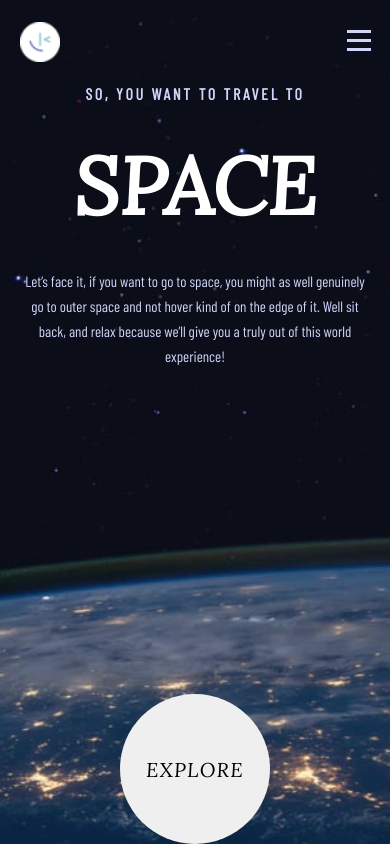
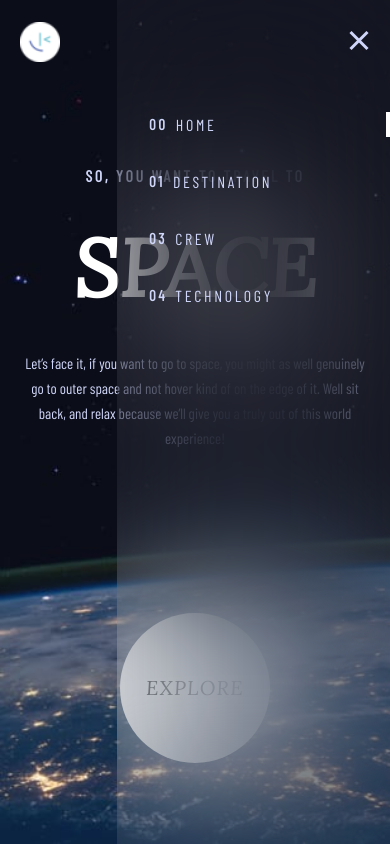
Before and after one commit to NemesOliver/space-website, a Next.js app: page / in a window 390 px wide. Both pictures are taken after a click on the element 358 px from the left and 42 px from the top of the page. Built offline with nearby package versions, Linux system fonts and the light colour scheme.

Commit message:
mobile navigation - DONE

```diff
--- a/components/Nav.js
+++ b/components/Nav.js
@@ -1,9 +1,16 @@
-import React from "react";
+import React, { useState } from "react";
+import { AnimatePresence } from "framer-motion";
 import Link from "next/link";
+import Image from "next/image";
 import Navigation from "./styles/Navigation.styles";
-import Image from "next/image";
+import { NavMobile } from "./styles/NavMobile.styles";
+import Flex from "./styles/utils/Flex";
 
 const Nav = () => {
+  const [open, setOpen] = useState(false);
+
+  const toggleNavigation = () => setOpen(!open);
+
   return (
     <Navigation>
       <div className="nav-container">
@@ -17,13 +24,59 @@ const Nav = () => {
         </Link>
         <div className="hamburger">
           <Image
-            src="/assets/hamburger.svg"
+            onClick={toggleNavigation}
+            src={`/assets/${open ? "close.svg" : "hamburger.svg"}`}
             alt="menu icon"
             width={24}
             height={21}
           />
         </div>
       </div>
+      <AnimatePresence>
+        {open && (
+          <NavMobile
+            initial={{ x: "100%" }}
+            animate={{ x: 0 }}
+            transition={{ ease: "easeIn", duration: 0.3 }}
+            exit={{ x: "100%" }}
+          >
+            <ul>
+              <li className="active">
+                <Flex justify="flex-start">
+                  <span className="navText">
+                    <p>00</p>
+                  </span>
+                  <p className="navText">HOME</p>
+                </Flex>
+              </li>
+              <li>
+                <Flex justify="flex-start">
+                  <span className="navText">
+                    <p>01</p>
+                  </span>
+                  <p className="navText">DESTINATION</p>
+                </Flex>
+              </li>
+              <li>
+                <Flex justify="flex-start">
+                  <span className="navText">
+                    <p>03</p>
+                  </span>
+                  <p className="navText">CREW</p>
+                </Flex>
+              </li>
+              <li>
+                <Flex justify="flex-start">
+                  <span className="navText">
+                    <p>04</p>
+                  </span>
+                  <p className="navText">TECHNOLOGY</p>
+                </Flex>
+              </li>
+            </ul>
+          </NavMobile>
+        )}
+      </AnimatePresence>
     </Navigation>
   );
 };
--- a/components/styles/GlobalStyles.js
+++ b/components/styles/GlobalStyles.js
@@ -14,6 +14,7 @@ const GlobalStyles = createGlobalStyle`
         font-weight: 400;
         color: ${({ theme }) => theme.color};
         text-align: center;
+        overflow: hidden;
     }
 
     h1 {
--- /dev/null
+++ b/components/styles/NavMobile.styles.js
@@ -0,0 +1,31 @@
+import { motion } from "framer-motion";
+import styled from "styled-components";
+
+export const NavMobile = styled(motion.div)`
+  background: rgba(255, 255, 255, 0.04);
+  backdrop-filter: blur(70px);
+  position: absolute;
+  top: 0;
+  right: 0;
+  height: 100vh;
+  width: 70%;
+
+  ul {
+    list-style: none;
+    margin-top: 7rem;
+    margin-left: 2rem;
+
+    li {
+      margin-bottom: 2rem;
+      span {
+        font-weight: bold;
+        color: white;
+        margin-right: 0.5rem;
+      }
+    }
+
+    .active {
+      border-right: 4px solid white;
+    }
+  }
+`;
--- a/components/styles/Navigation.styles.js
+++ b/components/styles/Navigation.styles.js
@@ -17,6 +17,7 @@ const Navigation = styled.nav`
 
     .hamburger {
       cursor: pointer;
+      z-index: 5;
     }
   }
 `;
--- a/package.json
+++ b/package.json
@@ -8,6 +8,7 @@
     "lint": "next lint"
   },
   "dependencies": {
+    "framer-motion": "^5.3.1",
     "next": "12.0.4",
     "react": "17.0.2",
     "react-dom": "17.0.2",
--- a/pages/index.js
+++ b/pages/index.js
@@ -12,7 +12,7 @@ export default function Home() {
       </Head>
       <HomePage>
         <Container>
-          <Flex direction="column" justify="space-between">
+          <Flex direction="column" justify="space-around">
             <div className="text">
               <h5>SO, YOU WANT TO TRAVEL TO</h5>
               <h1>SPACE</h1>
```
Also changed, not shown: 1 other file (tests, documents, lock files or other folders).
